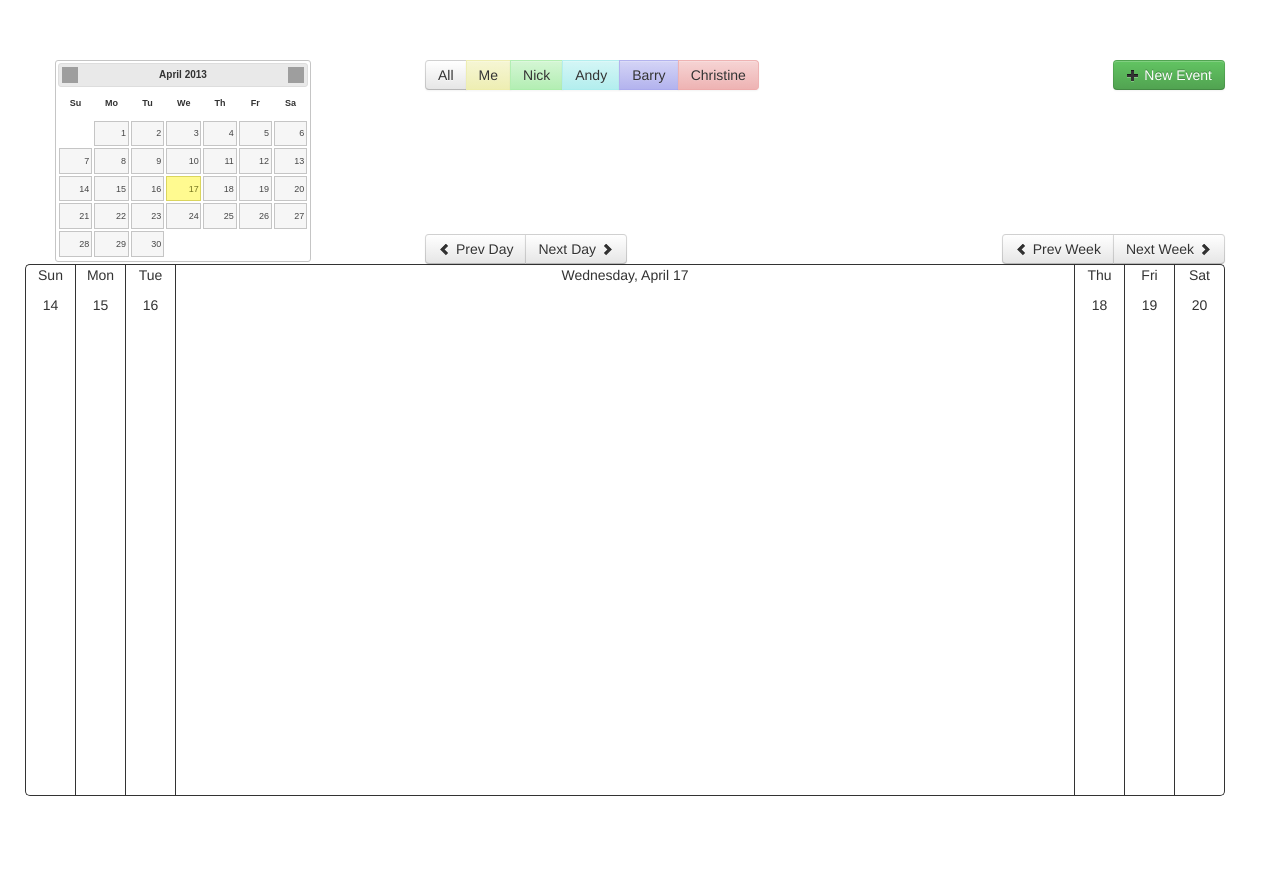
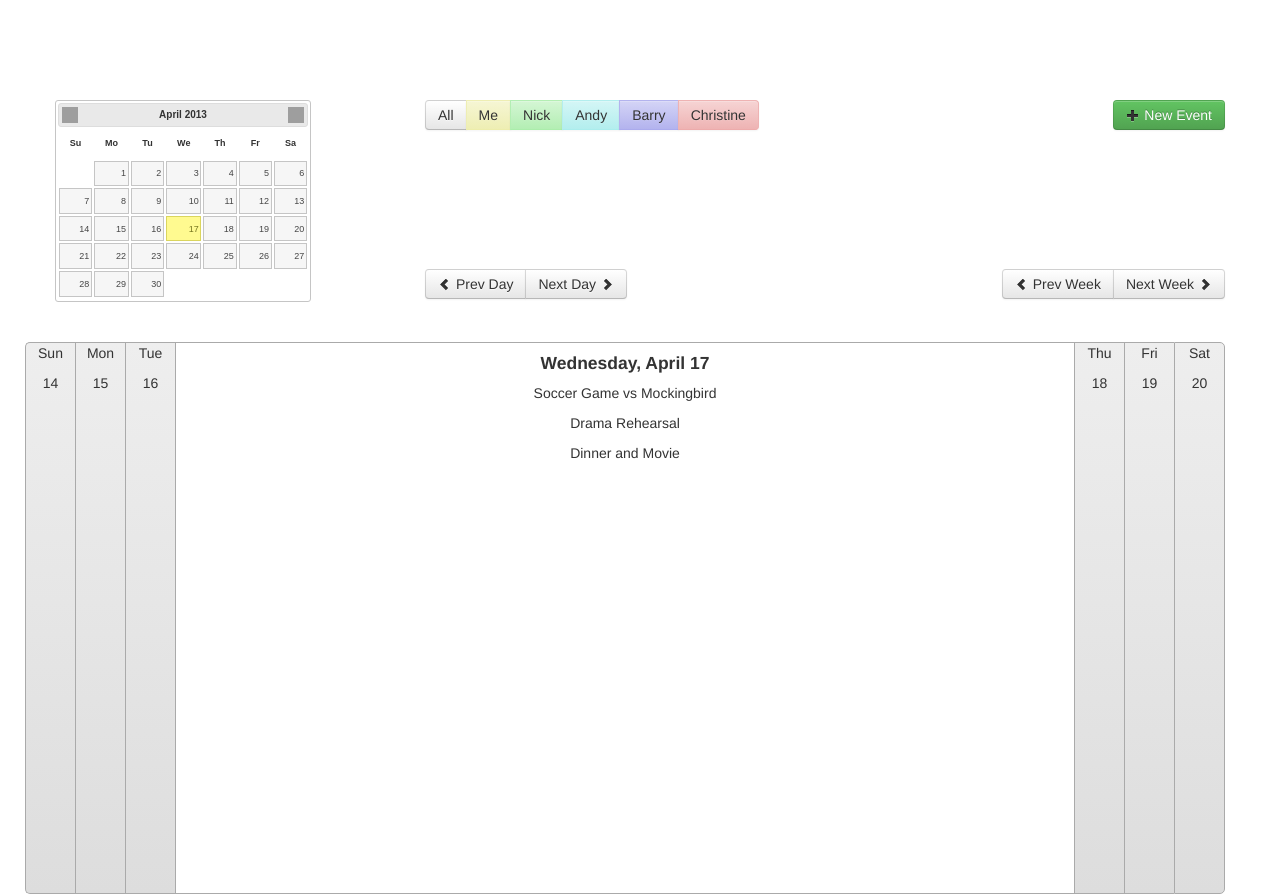
Before and after one commit to rodmk/packplanner, a Django app: a page that uses packplanner/templates/index.html in a window 1280 px wide. Before the commit the page ends 796 px from the top, so only its background shows below. Run offline with Django 3.2, Linux system fonts and the light colour scheme; some libraries are stand-ins or nearby versions; grey boxes are pictures that could not be loaded.

Commit message:
added some cool ui stuff to calendar and starting event objects and updating

```diff
--- a/packplanner/templates/index.html
+++ b/packplanner/templates/index.html
@@ -5,47 +5,90 @@
 
         <title>GR4 Contents</title>
 
-         <link rel="stylesheet" href="http://code.jquery.com/ui/1.10.2/themes/smoothness/jquery-ui.css" /></link>
+        <link rel="stylesheet" href="http://code.jquery.com/ui/1.10.2/themes/smoothness/jquery-ui.css" /></link>
 
     	<link href="{{STATIC_URL}}css/bootstrap.css" rel="stylesheet">
     	<style>
       		body {
         		padding-top: 60px; /* 60px to make the container go all the way to the bottom of the topbar */
       		}
-      		.header {
-      			border-top: 1px solid;
-      			height: 30px;
+      		.first-day {
+      			border-top-left-radius: 5px;
+      			border-bottom-left-radius: 5px;
       		}
-      		.content {
-      			border-bottom: 1px solid;
-      			height: 500px;
-      		}
-      		.last-day.header {
+      		.last-day {
+      			border-right: 1px solid;
       			border-top-right-radius: 5px;
-      		}
-      		.last-day.content {
       			border-bottom-right-radius: 5px;
-      		}
-      		.first-day.header {
-      			border-top-left-radius: 5px;
-      		}
-      		.first-day.content {
-      			border-bottom-left-radius: 5px;
+      			border-color: #AAAAAA;
       		}
       		.unselected-day.span1 {
       			border-left: 1px solid;
       			margin-left: 0px;
       			width: 49px;
       			text-align: center;
-      		}
-      		.last-day {
-      			border-right: 1px solid;
+      			border-top: 1px solid;
+      			border-bottom: 1px solid;
+      			height: 550px;
+      			border-color: #AAAAAA;
       		}
       		.selected-day.span6 {
       			border-left: 1px solid;
       			margin-left: 0px;
       			width: 898px;
       			text-align: center;
+      			border-top: 1px solid;
+      			border-bottom: 1px solid;
+      			height: 550px;
+      			border-color: #AAAAAA;
+      		}
+      		.unselected-day {
+      			cursor: pointer;
+      		}
+      		.unselected-day {
+				/* fallback */
+				background-color: #EEEEEE;
+				background: url(images/linear_bg_2.png);
+				background-repeat: repeat-x;
+
+				/* Safari 4-5, Chrome 1-9 */
+				background: -webkit-gradient(linear, 0% 0%, 0% 100%, from(#DDDDDD), to(#EEEEEE));
+
+				/* Safari 5.1, Chrome 10+ */
+				background: -webkit-linear-gradient(top, #EEEEEE, #DDDDDD);
+
+				/* Firefox 3.6+ */
+				background: -moz-linear-gradient(top, #EEEEEE, #DDDDDD);
+
+				/* IE 10 */
+				background: -ms-linear-gradient(top, #EEEEEE, #DDDDDD);
+
+				/* Opera 11.10+ */
+				background: -o-linear-gradient(top, #EEEEEE, #DDDDDD);
+			}
+			.unselected-day:hover {
+				/* fallback */
+				background-color: #CCCCCC;
+				background: url(images/linear_bg_2.png);
+				background-repeat: repeat-x;
+
+				/* Safari 4-5, Chrome 1-9 */
+				background: -webkit-gradient(linear, 0% 0%, 0% 100%, from(#BBBBBB), to(#CCCCCC));
+
+				/* Safari 5.1, Chrome 10+ */
+				background: -webkit-linear-gradient(top, #CCCCCC, #BBBBBB);
+
+				/* Firefox 3.6+ */
+				background: -moz-linear-gradient(top, #CCCCCC, #BBBBBB);
+
+				/* IE 10 */
+				background: -ms-linear-gradient(top, #CCCCCC, #BBBBBB);
+
+				/* Opera 11.10+ */
+				background: -o-linear-gradient(top, #CCCCCC, #BBBBBB);
+			}
+      		.spacer {
+      			margin-top: 40px;
       		}
     	</style>
 	    <link href="{{STATIC_URL}}css/bootstrap-responsive.css" rel="stylesheet">
@@ -60,7 +103,7 @@
 	    {% endblock %}
 
 	    <script type="text/javascript">
-		    $(function(){
+		    $(function() {
 
 		    {% block jquery %}
 		    {% endblock %}
@@ -71,11 +114,13 @@
 
 	    <!-- CSS code -->
         <style type="text/css">
-	         /*
-	         Need default/customization/theme configured
 
-	         Cool Bootstrap Button-customizatons: http://charliepark.org/bootstrap_buttons/;
-	         */
+
+	        /*
+	        Need default/customization/theme configured
+
+	        Cool Bootstrap Button-customizatons: http://charliepark.org/bootstrap_buttons/;
+	        */
 			.btn-custom0d { background-color: hsl(60, 65%, 82%) !important; background-repeat: repeat-x; filter: progid:DXImageTransform.Microsoft.gradient(startColorstr="#f6f6d4", endColorstr="#eeeeb3"); background-image: -khtml-gradient(linear, left top, left bottom, from(#f6f6d4), to(#eeeeb3)); background-image: -moz-linear-gradient(top, #f6f6d4, #eeeeb3); background-image: -ms-linear-gradient(top, #f6f6d4, #eeeeb3); background-image: -webkit-gradient(linear, left top, left bottom, color-stop(0%, #f6f6d4), color-stop(100%, #eeeeb3)); background-image: -webkit-linear-gradient(top, #f6f6d4, #eeeeb3); background-image: -o-linear-gradient(top, #f6f6d4, #eeeeb3); background-image: linear-gradient(#f6f6d4, #eeeeb3); border-color: #eeeeb3 #eeeeb3 hsl(60, 65%, 80%); color: #333 !important; text-shadow: 0 1px 1px rgba(255, 255, 255, 0.13); -webkit-font-smoothing: antialiased; }
 
 			.btn-custom1d { background-color: hsl(120, 65%, 82%) !important; background-repeat: repeat-x; filter: progid:DXImageTransform.Microsoft.gradient(startColorstr="#d4f6d4", endColorstr="#b3eeb3"); background-image: -khtml-gradient(linear, left top, left bottom, from(#d4f6d4), to(#b3eeb3)); background-image: -moz-linear-gradient(top, #d4f6d4, #b3eeb3); background-image: -ms-linear-gradient(top, #d4f6d4, #b3eeb3); background-image: -webkit-gradient(linear, left top, left bottom, color-stop(0%, #d4f6d4), color-stop(100%, #b3eeb3)); background-image: -webkit-linear-gradient(top, #d4f6d4, #b3eeb3); background-image: -o-linear-gradient(top, #d4f6d4, #b3eeb3); background-image: linear-gradient(#d4f6d4, #b3eeb3); border-color: #b3eeb3 #b3eeb3 hsl(120, 65%, 80%); color: #333 !important; text-shadow: 0 1px 1px rgba(255, 255, 255, 0.13); -webkit-font-smoothing: antialiased; }
@@ -119,8 +164,22 @@
 		<!-- Javascript Code -->
 		<script type="text/javascript">
 
-			var currentDate;
+			function Event(id, title, location, startDate, endDate, driverTo, driverFrom, going) {
+				this.id = id;
+				this.title = title;
+				this.location = location;
+				this.startDate = startDate;
+				this.endDate = endDate;
+				this.driverTo = driverTo;
+				this.driverFrom = driverFrom;
+				this.going = going;
+			}
 
+			function compareEvents(event1, event2) {
+				return (event1.startDate > event2.startDate) ? 1 : ((event1.startDate > event2.startDate) ? -1 : 0);
+			}
+
+			var events = new Array();
 
 			/*
 			Filters
@@ -128,7 +187,6 @@
 			var booleanFilters = [];
 			var childrenFilters = ["Me", "Nick", "Andy", "Barry", "Christine"];
 			var helpFilters = ["All"];
-
 
 			/*
 			Constants
@@ -138,6 +196,16 @@
 			var CUSTOM_FILTER_PREFIX = "btn-custom";
 
 			$(document).ready(function() {
+
+				var currentDate = new Date();
+				dateSelectedFunc(currentDate);
+
+				events = new Array();
+				events[0] = new Event(0, "Soccer Game vs Mockingbird", "Oxmoor Fields", new Date(currentDate.getFullYear(), currentDate.getMonth(), currentDate.getDate(), 14, 0, 0, 0), new Date(currentDate.getFullYear(), currentDate.getMonth(), currentDate.getDate(), 16, 30, 0, 0), "Me", "Me", "Andy");
+				events[1] = new Event(1, "Drama Rehearsal", "Hyde Auditorium", new Date(currentDate.getFullYear(), currentDate.getMonth(), currentDate.getDate(), 15, 0, 0, 0), new Date(currentDate.getFullYear(), currentDate.getMonth(), currentDate.getDate(), 18, 0, 0, 0), "Nick", "Nick", "Barry");
+				events[2] = new Event(2, "Dinner and Movie", "Springhurst", new Date(currentDate.getFullYear(), currentDate.getMonth(), currentDate.getDate(), 14, 30, 0, 0), new Date(currentDate.getFullYear(), currentDate.getMonth(), currentDate.getDate(), 18, 0, 0, 0), "Nick", "Nick", "Nick");
+
+				displayEvents();
 
 				for(i=0;i<=helpFilters.length-1;i++){
 	 				$('#filterBtnGroup').append('<button id="allChildren" class="btn pull-left" >' + helpFilters[i] + '</button>');
@@ -192,11 +260,6 @@
 
 					});
 	            });
-
-				/*
-				Set selected date to current date by default
-				*/
-				dateSelectedFunc(new Date());
 
 
 				$("#datepicker").datepicker({
@@ -278,6 +341,8 @@
 			function dateSelectedFunc(date){
 				currentDate = date;
 				focusEventCalendar(currentDate);
+				events = getEvents(currentDate);
+				displayEvents();
 				console.log(currentDate);
 			}
 
@@ -288,14 +353,10 @@
 				for (i=0; i < 7; i++) {
 					if (i==day) {
 						$("#header" + i).removeClass("unselected-day span1").addClass("selected-day span6");
-						$("#content" + i).removeClass("unselected-day span1").addClass("selected-day span6");
-						$("#header" + i).text($.datepicker.formatDate('DD, MM d', currentDate));
-						$("#content" + i).text("");
+						$("#header" + i).html("<h4>" + $.datepicker.formatDate('DD, MM d', currentDate) + "</h4>");
 					} else {
 						$("#header" + i).removeClass("selected-day span6").addClass("unselected-day span1");
-						$("#content" + i).removeClass("selected-day span6").addClass("unselected-day span1");
-						$("#header" + i).text($.datepicker.formatDate('D', firstDate));
-						$("#content" + i).text(firstDate.getDate());
+						$("#header" + i).html("<p>" + $.datepicker.formatDate('D', firstDate) + "</p><p>" + firstDate.getDate() + "</p>");
 					}
 					firstDate.setDate(firstDate.getDate()+1);
 				}
@@ -306,6 +367,7 @@
 				var diff = currentDay - day;
 				if (diff != 0) {
 					currentDate.setDate(currentDate.getDate() - diff);
+					$("#datepicker").datepicker('setDate', currentDate);
 					dateSelectedFunc(currentDate);
 				}
 			}
@@ -332,9 +394,28 @@
 			function newEventFunc(){
 				console.log("newEvent pressed");
 				console.log(booleanFilters);
+				addEvent(new Event(3, "Swim Meet", "Springhurst", new Date(currentDate.getFullYear(), currentDate.getMonth(), currentDate.getDate(), 14, 30, 0, 0), new Date(currentDate.getFullYear(), currentDate.getMonth(), currentDate.getDate(), 18, 0, 0, 0), "Nick", "Nick", "Nick"));
 
 				$("#eventModal").dialog({modal: true
 			    });
+			}
+
+			function addEvent(event) {
+				events[events.length] = event;
+				displayEvents();
+			}
+
+			function displayEvents() {
+				events.sort(compareEvents);
+				var content = $(".selected-day");
+				for (i=0; i<events.length; i++) {
+					var event = events[i];
+					content.append("<p>" + event.title + "</p>");
+				}
+			}
+
+			function getEvents(date) {
+				return events;
 			}
 		</script>
 		<!-- -->
@@ -346,9 +427,9 @@
 			</div>
 
  			<!-- Middle -->
- 			<div class="row">
-		 		<div class="span4 pull-left">
-		 			<div id="datepicker"></div>
+ 			<div class="row spacer">
+		 		<div id="datepicker" class="span4 pull-left">
+		 			<!--<div id="datepicker" class="pull=left"></div>-->
 	 			</div>
 
 				<div class="span8 pull-down">
@@ -370,7 +451,7 @@
 					</div>
 
 					<!-- Need to find another way to form whitespace between top and bottom rows -->
-					<div class="row" style="height:144px;"></div>
+					<div class="row" style="height:139px;"></div>
 
 
 					<div class="row">
@@ -398,23 +479,14 @@
 				</div>
 			</div>
 
-			<div class="row">
- 				<div id="header0" class="header span1 unselected-day first-day" onClick="eventDaySelected(0);">Sunday</div>
-				<div id="header1" class="header span1 unselected-day" onClick="eventDaySelected(1);">Monday</div>
- 				<div id="header2" class="header span1 unselected-day" onClick="eventDaySelected(2);">Tuesday</div>
- 				<div id="header3" class="header span1 unselected-day" onClick="eventDaySelected(3);">Wednesday</div>
- 				<div id="header4" class="header span1 unselected-day" onClick="eventDaySelected(4);">Thursday</div>
- 				<div id="header5" class="header span1 unselected-day" onClick="eventDaySelected(5);">Friday</div>
- 				<div id="header6" class="header span6 selected-day last-day" onClick="eventDaySelected(6);">Saturday</div>
- 			</div>
- 			<div class="row">
- 				<div id="content0" class="content unselected-day span1 first-day" onClick="eventDaySelected(0);"></div>
-				<div id="content1" class="content unselected-day span1" onClick="eventDaySelected(1);"></div>
- 				<div id="content2" class="content unselected-day span1" onClick="eventDaySelected(2);"></div>
- 				<div id="content3" class="content unselected-day span1" onClick="eventDaySelected(3);"></div>
- 				<div id="content4" class="content unselected-day span1" onClick="eventDaySelected(4);"></div>
- 				<div id="content5" class="content unselected-day span1" onClick="eventDaySelected(5);"></div>
- 				<div id="content6" class="content selected-day span6 last-day" onClick="eventDaySelected(6);"></div>
+			<div class="row spacer">
+ 				<div id="header0" class="span1 unselected-day first-day" onClick="eventDaySelected(0);">Sunday</div>
+				<div id="header1" class="span1 unselected-day" onClick="eventDaySelected(1);">Monday</div>
+ 				<div id="header2" class="span1 unselected-day" onClick="eventDaySelected(2);">Tuesday</div>
+ 				<div id="header3" class="span1 unselected-day" onClick="eventDaySelected(3);">Wednesday</div>
+ 				<div id="header4" class="span1 unselected-day" onClick="eventDaySelected(4);">Thursday</div>
+ 				<div id="header5" class="span1 unselected-day" onClick="eventDaySelected(5);">Friday</div>
+ 				<div id="header6" class="span6 selected-day last-day" onClick="eventDaySelected(6);">Saturday</div>
  			</div>
 	 	</div>
 
```
